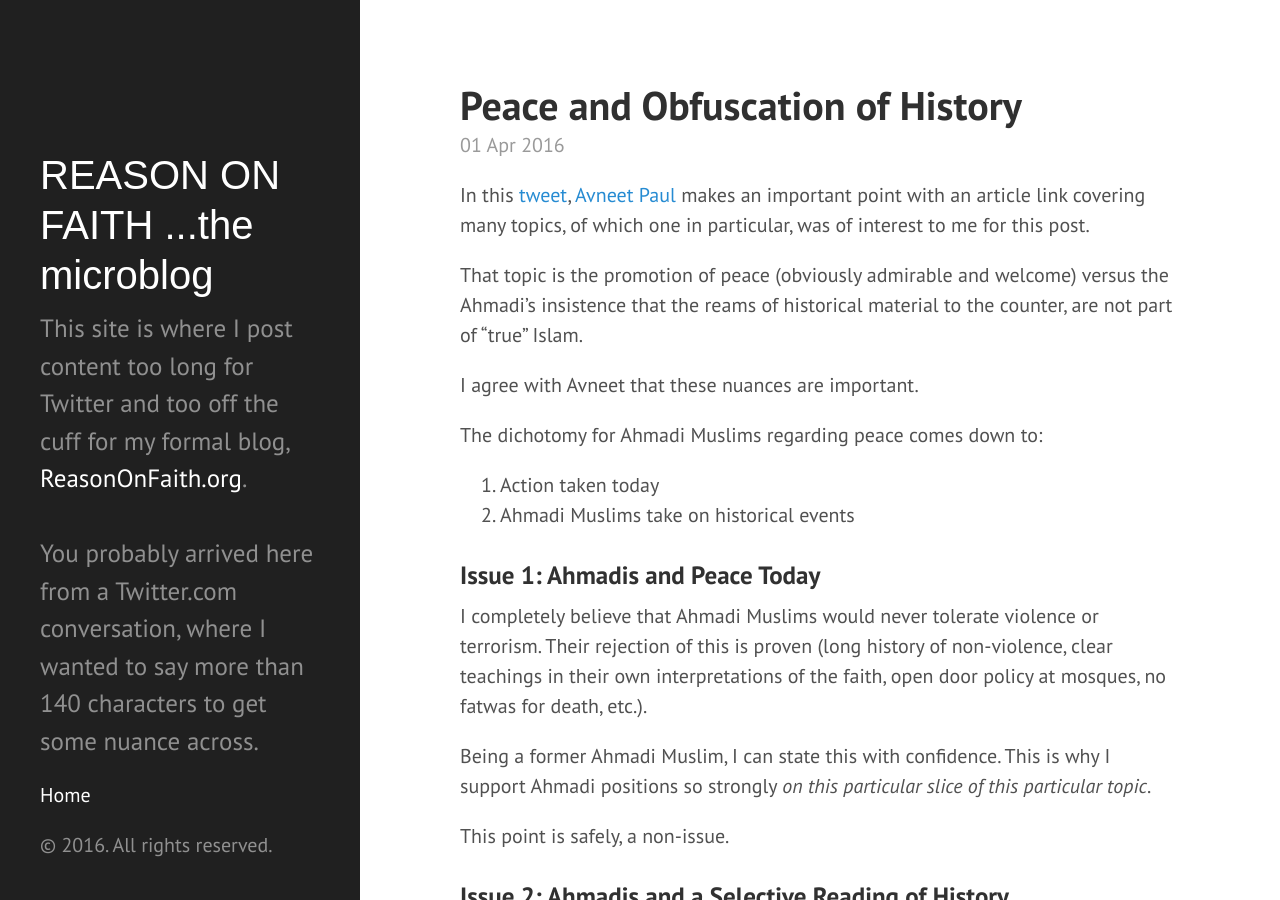
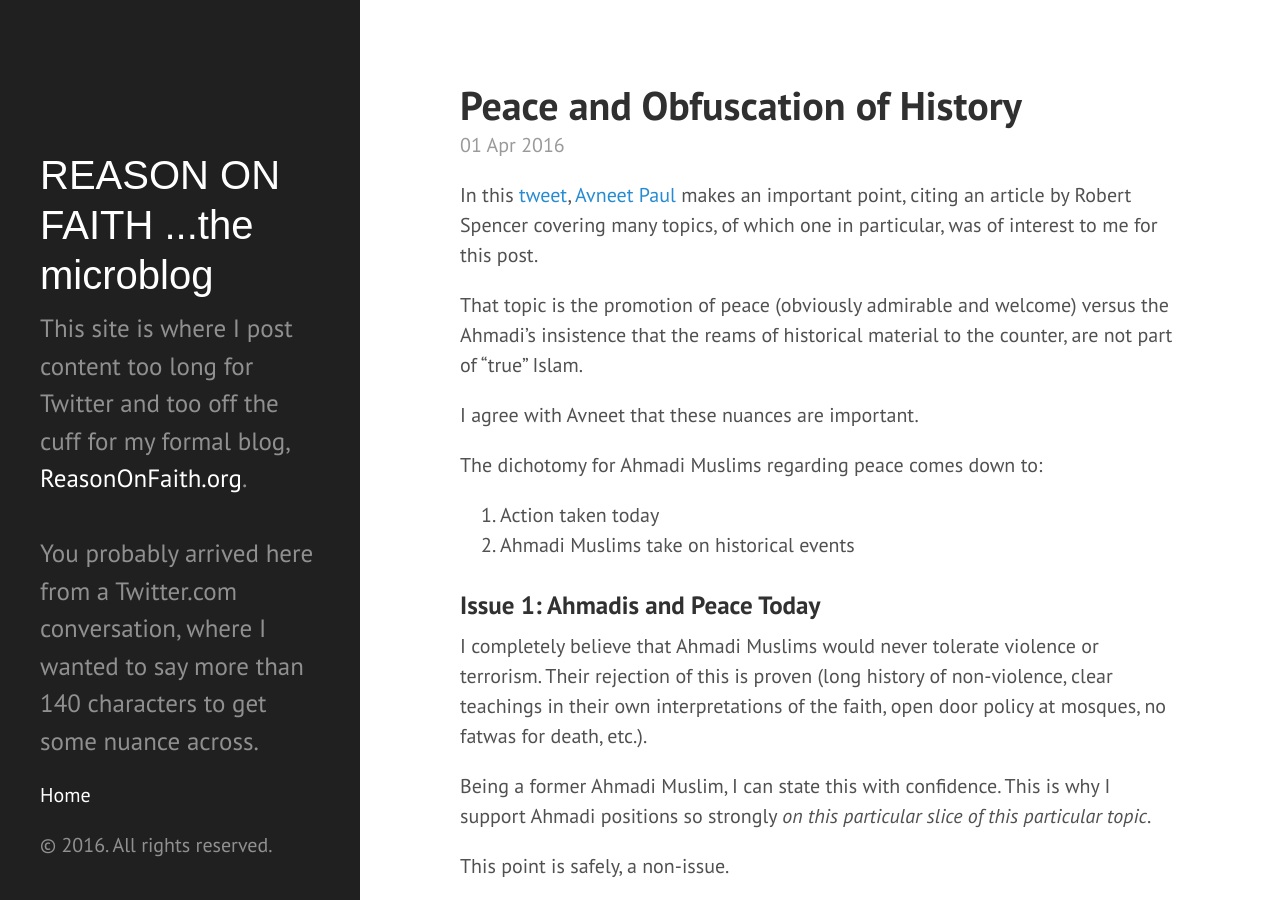
Before and after one commit to ReasonOnFaith/ReasonOnFaith.github.io, a Jekyll site: the page built from _posts/2016-04-01-peace-and-obfuscation-of-history.markdown, in a window 1280 px wide and 900 px high. Built offline with Jekyll 4.4.1, drawn with Linux system fonts in a browser that asks for light colours.

Commit message:
Post update: Peace and Obfuscation of History

```diff
--- a/_posts/2016-04-01-peace-and-obfuscation-of-history.markdown
+++ b/_posts/2016-04-01-peace-and-obfuscation-of-history.markdown
@@ -3,7 +3,7 @@ published: true
 title: Peace and Obfuscation of History
 layout: post
 ---
-In this [tweet](https://twitter.com/avneet_paul/status/715914253622976512), [Avneet Paul](https://twitter.com/avneet_paul) makes an important point with an article link covering many topics, of which one in particular, was of interest to me for this post.
+In this [tweet](https://twitter.com/avneet_paul/status/715914253622976512), [Avneet Paul](https://twitter.com/avneet_paul) makes an important point, citing an article by Robert Spencer covering many topics, of which one in particular, was of interest to me for this post.
 
 That topic is the promotion of peace (obviously admirable and welcome) versus the Ahmadi's insistence that the reams of historical material to the counter, are not part of "true" Islam.
 
```
